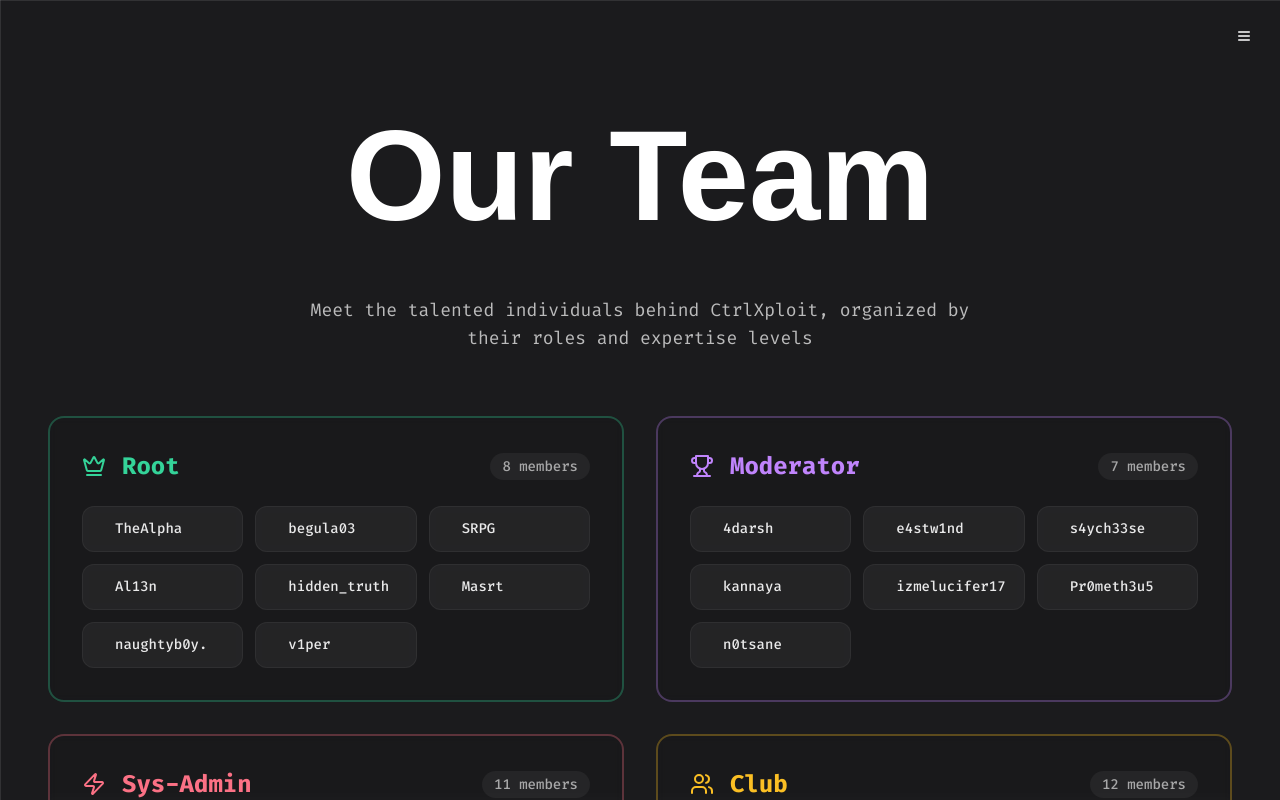
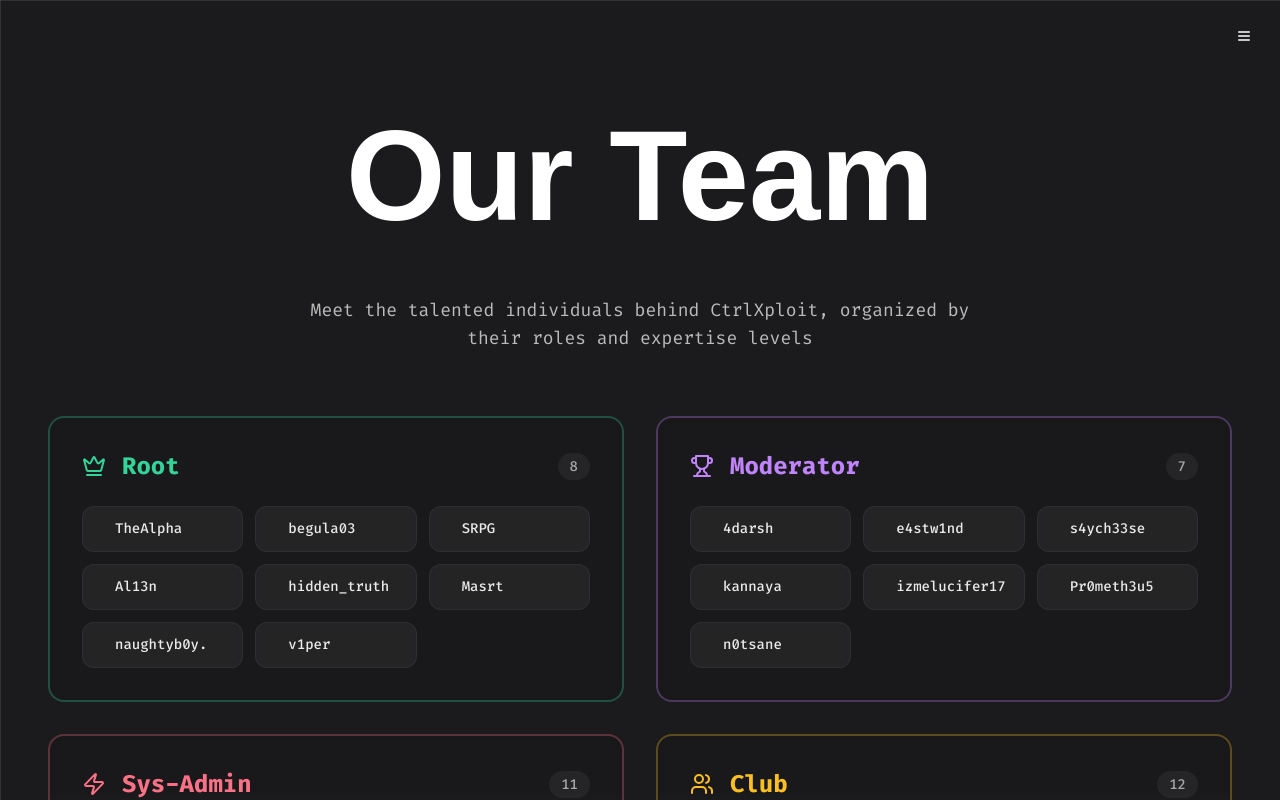
Before and after one commit to CtrlXploit/website, a Next.js app: page /about in a window 1280 px wide. Shown: the top 800 px of the page. Built offline with nearby package versions, Linux system fonts and the light colour scheme; a web font is replaced by a local one.

Commit message:
refactor: remove redundant text from members count display

```diff
--- a/src/app/about/page.tsx
+++ b/src/app/about/page.tsx
@@ -139,7 +139,7 @@
                 </div>
                 <div className="ml-auto">
                   <span className="text-foreground/60 bg-white/5 px-3 py-1 rounded-full text-sm font-medium">
-                    {members.length} members
+                    {members.length}
                   </span>
                 </div>
               </div>
```
